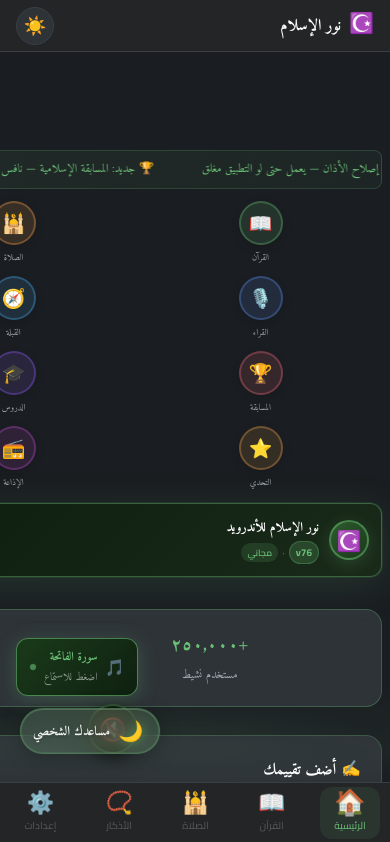
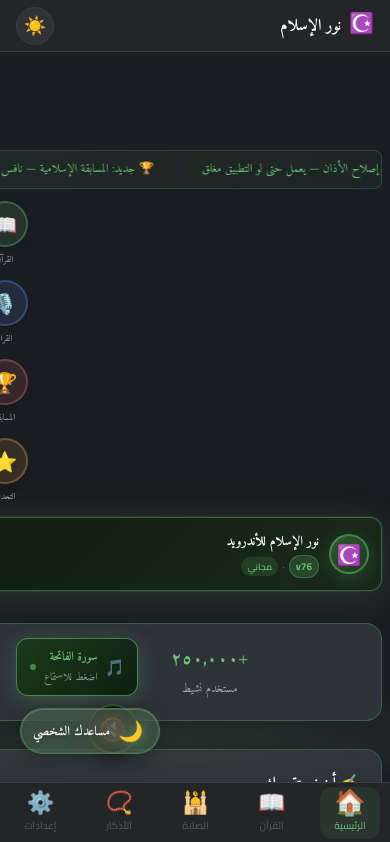
Before and after one commit to Abilaaacg/nabil-quran, a React (Vite) app: page / in a window 390 px wide. Shown: the top 842 px of the page. Built offline with nearby package versions, Linux system fonts and the light colour scheme; what @capacitor/core would draw is missing.

Commit message:
Center grid, fix alignment, proper sizing on mobile

```diff
--- a/src/pages/Home.css
+++ b/src/pages/Home.css
@@ -11,8 +11,9 @@
   display: grid;
   grid-template-columns: repeat(4, 1fr);
   gap: 14px 8px;
-  margin: 12px 0;
-  direction: rtl;
+  margin: 12px auto;
+  max-width: 350px;
+  width: 100%;
 }
 
 .hg-item {
@@ -55,8 +56,8 @@
 @media (max-width: 480px) {
   .home-hero h1 { font-size: 17px; }
   .home-hijri { font-size: 10px; }
-  .home-grid { gap: 10px 4px; }
-  .hg-icon { width: 44px; height: 44px; font-size: 19px; }
+  .home-grid { gap: 12px 6px; max-width: 300px; }
+  .hg-icon { width: 46px; height: 46px; font-size: 20px; }
   .hg-label { font-size: 9px; }
   .home-footer { margin-top: 14px; }
 }
```
